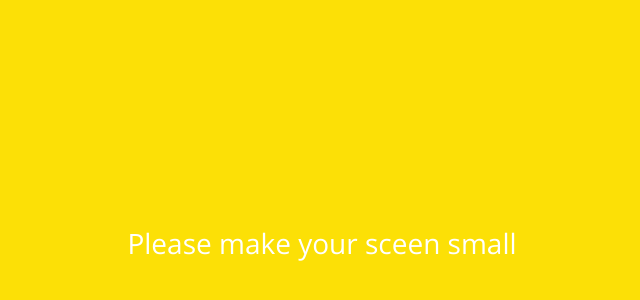
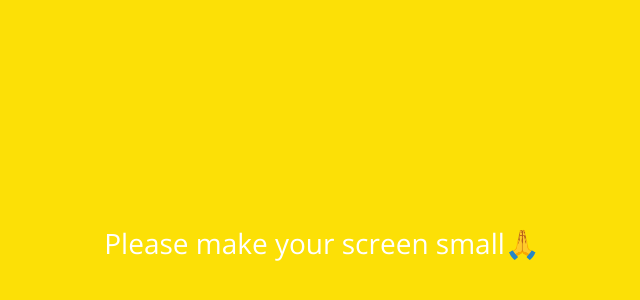
Before and after one commit to dowha/kakaotalk-clone, a plain HTML site: page chat.html in a window 1280 px wide. Shown: the part 1777-2077 px from the top of the page, without its empty margins (318-958 px from the left). Drawn offline with nearby package versions, Linux system fonts and the light colour scheme.

Commit message:
Emoji added

```diff
--- a/chat.html
+++ b/chat.html
@@ -118,7 +118,7 @@
       </div>
     </div>
     <div class="bigScreen">
-      <span class="bigScreen__text">Please make your sceen small</span>
+      <span class="bigScreen__text">Please make your screen small🙏</span>
     </div>
   </body>
 </html>
```
Also changed, not shown: find.html (+1 -1 lines), friends.html (+1 -1 lines), index.html (+1 -1 lines), more.html (+1 -1 lines), settings.html (+1 -1 lines).
